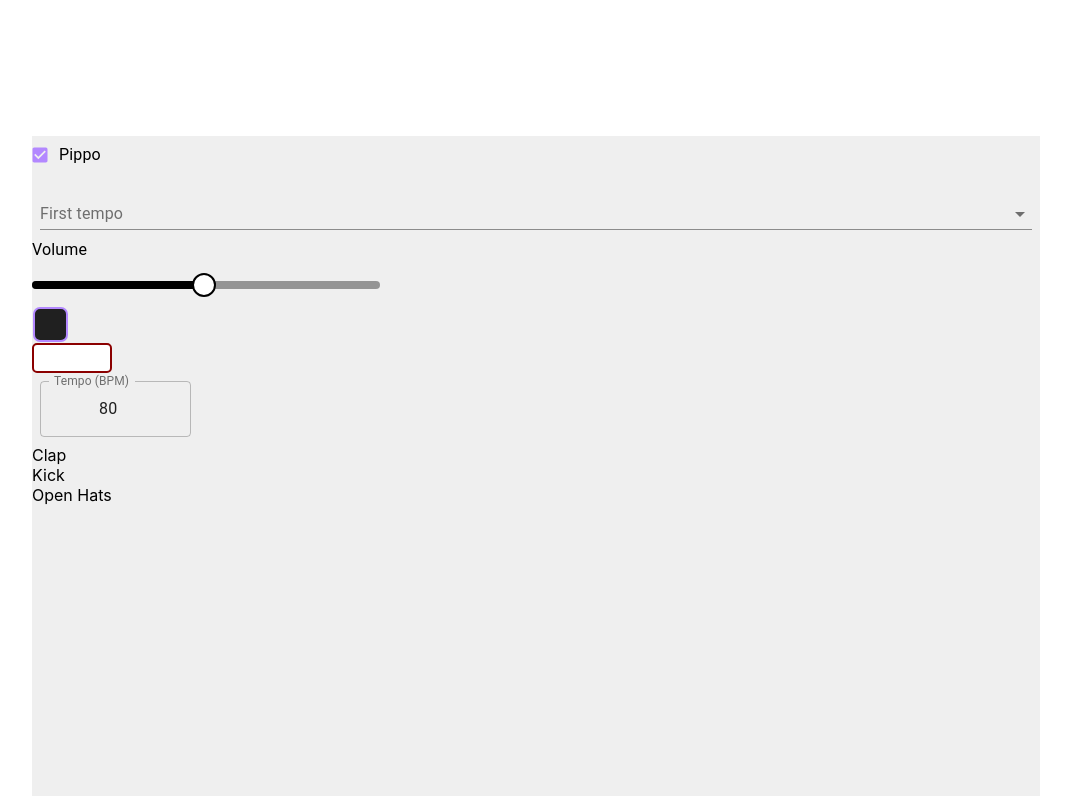
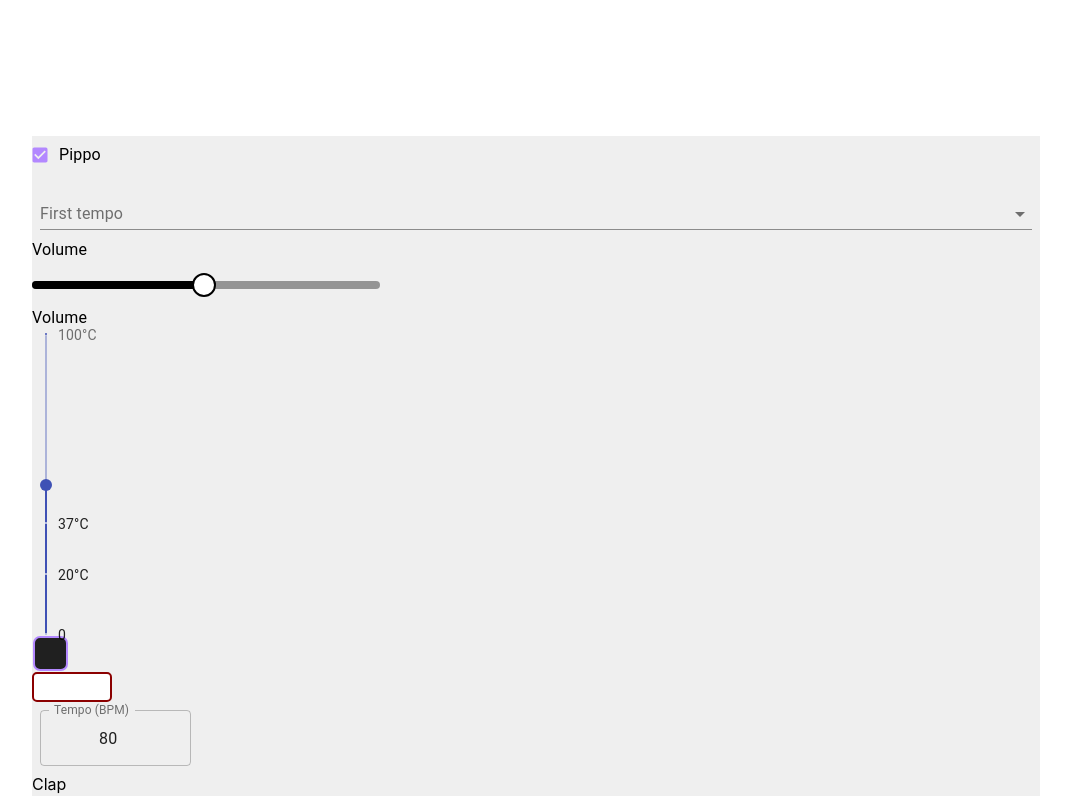
Before and after one commit to davelista/PolyDrum, a React (Create React App) app: page / in a window 1280 px wide. Shown: the top 796 px of the page, without its empty margins (104-1175 px from the left). Built offline with nearby package versions, Linux system fonts and the light colour scheme; some icons are missing.

Commit message:
Vertical Slider added

```diff
--- a/src/components/Drumpad/Drumpad.js
+++ b/src/components/Drumpad/Drumpad.js
@@ -5,7 +5,7 @@ import {StepButton} from "../index";
 
 const generatePad = (length) => {
     let pad = [];
-    for (let i = 1; i <= length; i++) {
+    for (let i = 0; i < length; i++) {
         pad.push(<StepButton id={i} key={i} />);
     }
     return pad;
--- /dev/null
+++ b/src/components/Slider/VerticalSlider.js
@@ -0,0 +1,55 @@
+import React from 'react';
+import { makeStyles } from '@material-ui/core/styles';
+import Typography from '@material-ui/core/Typography';
+import Slider from '@material-ui/core/Slider';
+
+const useStyles = makeStyles({
+    root: {
+        height: 300,
+    },
+});
+
+function valuetext(value) {
+    return `${value}°C`;
+}
+
+const marks = [
+    {
+        value: 0,
+        label: '0',
+    },
+    {
+        value: 20,
+        label: '20°C',
+    },
+    {
+        value: 37,
+        label: '37°C',
+    },
+    {
+        value: 100,
+        label: '100°C',
+    },
+];
+
+export default function VerticalSlider(props) {
+    const classes = useStyles();
+    const {title, defaultValue, onChangeValue} = props;
+    return (
+        <React.Fragment>
+            <Typography id="vertical-slider" gutterBottom>
+                {title}
+            </Typography>
+            <div className={classes.root}>
+                <Slider
+                    orientation="vertical"
+                    getAriaValueText={valuetext}
+                    defaultValue={defaultValue}
+                    aria-labelledby="vertical-slider"
+                    marks={marks}
+                    onChange={(e, value) => onChangeValue(value)}
+                />
+            </div>
+        </React.Fragment>
+    );
+}
--- a/src/components/index.js
+++ b/src/components/index.js
@@ -1,10 +1,11 @@
 import StepButton from "./StepButton/StepButton";
-import ControlSlider from "./Slider/ControlSlider";
+import HorizontalSlider from "./Slider/HorizontalSlider";
 import SampleLine from "./SampleLine/SampleLine";
 import Dropdown from "./Dropdown/Dropdown";
 import CheckBox from "./CheckBox/CheckBox";
 import NumberControl from "./NumberControl/NumberControl";
 import Drumpad from "./Drumpad/Drumpad";
-import Button from "./Button/Button"
+import Button from "./Button/Button";
+import VerticalSlider from "./Slider/VerticalSlider";
 
-export {StepButton, ControlSlider, SampleLine, Dropdown, CheckBox, NumberControl, Drumpad, Button}
+export {StepButton, HorizontalSlider, SampleLine, Dropdown, CheckBox, NumberControl, Drumpad, Button, VerticalSlider}
--- a/src/view/Drumbit.js
+++ b/src/view/Drumbit.js
@@ -1,6 +1,6 @@
 import React, {useContext} from 'react';
 import styles from "./Drumbit.module.css";
-import {CheckBox, ControlSlider, Dropdown, NumberControl, SampleLine, StepButton, Button, Drumpad} from "../components";
+import {CheckBox, HorizontalSlider, Dropdown, NumberControl, SampleLine, StepButton, Button, Drumpad, VerticalSlider} from "../components";
 import {AppContext} from "../context/AppContext";
 import {FaPlay} from "react-icons/all";
 
@@ -13,7 +13,8 @@ function Drumbit(props) {
 
             <Dropdown/>
             <SampleLine/>
-            <ControlSlider title={"Volume"} defaultValue={appData.volume.value} onChangeValue={appData.volume.setValue}/>
+            <HorizontalSlider title={"Volume"} defaultValue={appData.volume.value} onChangeValue={appData.volume.setValue}/>
+            <VerticalSlider title={"Volume"} defaultValue={appData.volume.value} onChangeValue={appData.volume.setValue}/>
             <StepButton/>
             <Button onClick={() => appData.play.setPlay(!appData.play.isPlay)} ><FaPlay/> </Button>
             {console.log("play è: ", appData.play.isPlay)}
```
Also changed, not shown: src/components/Slider/HorizontalSlider.js (renamed from src/components/Slider/ControlSlider.js, +2 -38 lines), src/rhythmsList.json (line endings or trailing spaces).
